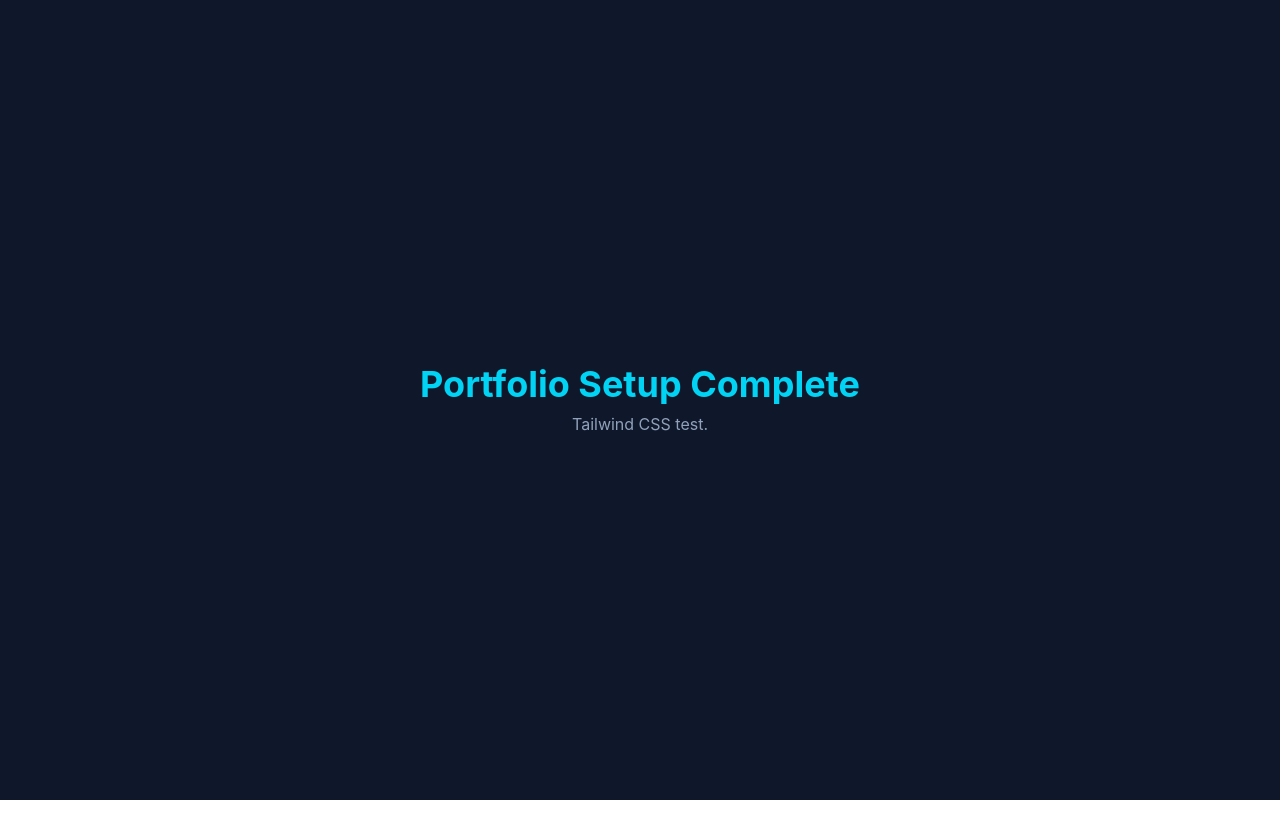
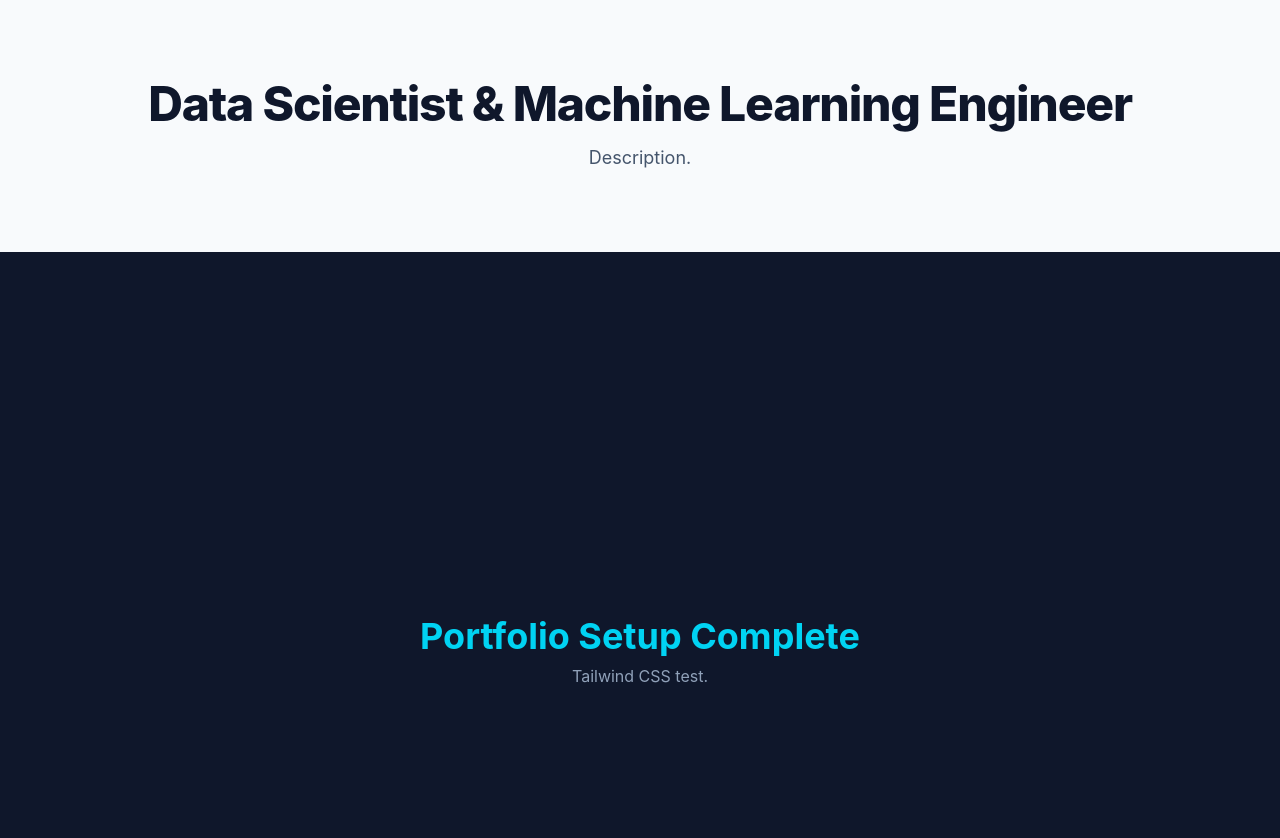
Before and after one commit to robmcn22/portfolio, a React app: page / in a window 1280 px wide. Shown: the top 838 px of the page. Before the commit the page ends 800 px from the top, so only its background shows below. Built offline with nearby package versions, Linux system fonts and the light colour scheme; the HTML template or start-up script is replaced by a standard one.

Commit message:
Removed boiler plate, setup directory

```diff
--- a/src/App.jsx
+++ b/src/App.jsx
@@ -1,14 +1,18 @@
+import Hero from "./components/Hero";
+
 function App() {
   return (
-    <div className="min-h-screen bg-slate-900 text-white p-8 flex flex-col items-center justify-center">
-      <h1 className="text-4xl font-bold text-cyan-400 mb-2">
-        Portfolio Setup Complete
-      </h1>
-      <p className="text-slate-400">
-        Tailwind CSS test.
-      </p>
-    </div>
-  )
+    <main className="min-h-screen bg-slate-50 text-slate-800">
+      <Hero />
+
+      <div className="min-h-screen bg-slate-900 text-white p-8 flex flex-col items-center justify-center">
+        <h1 className="text-4xl font-bold text-cyan-400 mb-2">
+          Portfolio Setup Complete
+        </h1>
+        <p className="text-slate-400">Tailwind CSS test.</p>
+      </div>
+    </main>
+  );
 }
 
-export default App
+export default App;
--- /dev/null
+++ b/src/components/Contact.jsx
@@ -0,0 +1 @@
+// Clean footer with direct links and professional profile badges.
--- /dev/null
+++ b/src/components/Hero.jsx
@@ -0,0 +1,16 @@
+// High-impact introduction featuring your name, professional title (Data Scientist & ML Engineer),
+// value proposition, and call-to-action buttons linking to your resume and GitHub.
+
+export default function Hero() {
+  return (
+    <section className="py-20 text-center">
+      <h1 className="text-4xl font-extrabold text-slate-900 tracking-tight sm:text-5xl">
+        Data Scientist & Machine Learning Engineer
+      </h1>
+      <p className="mt-4 text-lg text-slate-600 max-w-2xl mx-auto">
+        Description.
+        {/*Specializing in sports analytics and healthcare AI. Bridging complex predictive modeling with clean, modern web interfaces.*/}
+      </p>
+    </section>
+  );
+}
--- /dev/null
+++ b/src/components/Navbar.jsx
@@ -0,0 +1 @@
+// Fixed top navigation with smooth scrolling anchors (#about, #projects, #skills, #contact) and a mobile responsive menu toggle.
--- /dev/null
+++ b/src/components/ProjectCard.jsx
@@ -0,0 +1 @@
+// A grid layout mapping through a centralized JSON data file containing your project metadata, tech stack badges, and links.
--- /dev/null
+++ b/src/components/Projects.jsx
@@ -0,0 +1 @@
+// A grid layout mapping through a centralized JSON data file containing your project metadata, tech stack badges, and links.
--- /dev/null
+++ b/src/components/Skills.jsx
@@ -0,0 +1 @@
+// Visual grid categorizing your technical toolkit (Languages, Data/ML Libraries, Web/DevOps Tools).
--- /dev/null
+++ b/src/data/projectsData.js
@@ -0,0 +1,19 @@
+export const projects = [
+    // Example project data structure. Add your own projects here.
+  {
+    id: 1,
+    title: "Placeholder Sports Analytics Engine",
+    description: "Predictive model forecasting player performance metrics using historical tracking data.",
+    techStack: ["Python", "XGBoost", "Pandas", "React"],
+    github: "https://github.com/yourusername/repo",
+    live: "https://yourdomain.com"
+  },
+  {
+    id: 2,
+    title: "Healthcare Patient Risk Stratification",
+    description: "Clinical decision support prototype identifying high-risk patient readmission vectors.",
+    techStack: ["Python", "Scikit-Learn", "FastAPI", "Tailwind"],
+    github: "https://github.com/yourusername",
+    live: "#"
+  }
+];
```
Also changed, not shown: src/index.css (+9 -0 lines).
